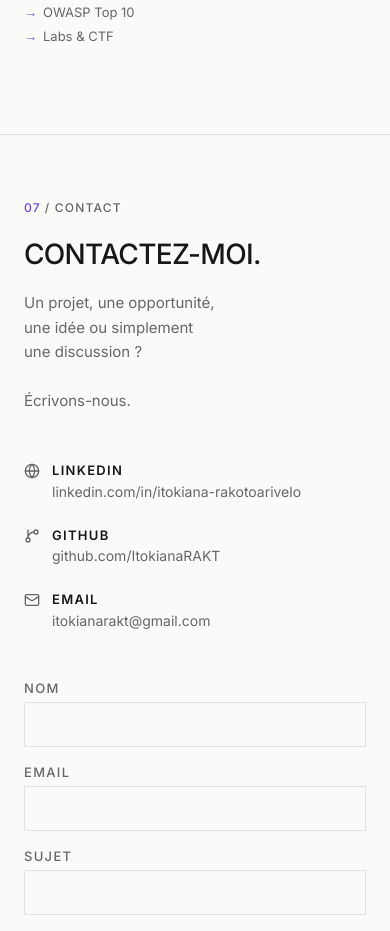
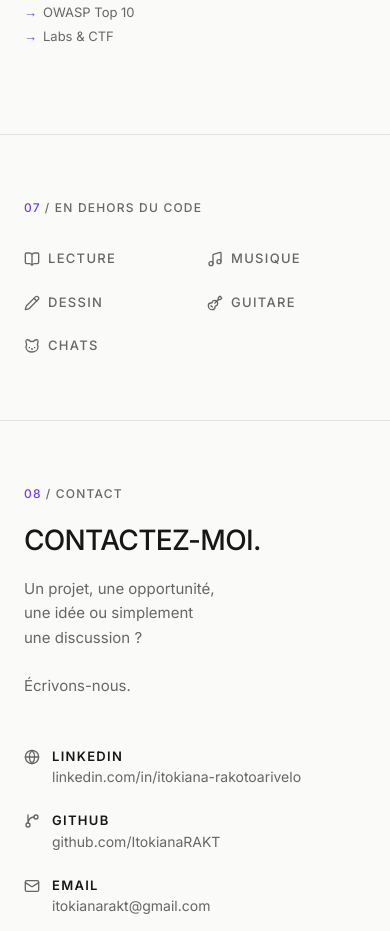
Before and after one commit to ItokianaRAKT/portfolio, a React (Vite) app: page / in a window 390 px wide. Shown: the part 7580-8511 px from the top of the page. Built offline with nearby package versions, Linux system fonts and the light colour scheme.

Commit message:
fix: restore BeyondCode, update navbar (PROJETS→#project, EXPLORER→COMPÉTENCES), add id to MainProject

```diff
--- a/src/App.tsx
+++ b/src/App.tsx
@@ -6,6 +6,7 @@ import { MainProject } from './sections/MainProject'
 import { Projects } from './sections/Projects'
 import { Skills } from './sections/Skills'
 import { Exploration } from './sections/Exploration'
+import { BeyondCode } from './sections/BeyondCode'
 import { Contact } from './sections/Contact'
 import { Footer } from './components/Footer'
 
@@ -27,6 +28,7 @@ function App() {
           <Projects />
           <Skills />
           <Exploration />
+          <BeyondCode />
           <Contact />
         </main>
         <Footer />
--- a/src/components/Navbar.tsx
+++ b/src/components/Navbar.tsx
@@ -6,8 +6,8 @@ import { ThemeToggle } from './ThemeToggle'
 const NAV_LINKS = [
   { href: '#home', label: 'ACCUEIL' },
   { href: '#about', label: 'À PROPOS' },
-  { href: '#projects', label: 'PROJETS' },
-  { href: '#explore', label: 'EXPLORER' },
+  { href: '#project', label: 'PROJETS' },
+  { href: '#skills', label: 'COMPÉTENCES' },
   { href: '#contact', label: 'CONTACT' },
 ] as const
 
--- /dev/null
+++ b/src/data/hobbies.ts
@@ -0,0 +1,16 @@
+import { BookOpen, Music, Pencil, Guitar, Cat } from 'lucide-react'
+import type { ComponentType } from 'react'
+
+export interface Hobby {
+  id: string
+  label: string
+  icon: ComponentType<{ className?: string }>
+}
+
+export const hobbies: Hobby[] = [
+  { id: 'reading', label: 'LECTURE', icon: BookOpen },
+  { id: 'music', label: 'MUSIQUE', icon: Music },
+  { id: 'drawing', label: 'DESSIN', icon: Pencil },
+  { id: 'guitar', label: 'GUITARE', icon: Guitar },
+  { id: 'cats', label: 'CHATS', icon: Cat },
+]
--- /dev/null
+++ b/src/sections/BeyondCode.tsx
@@ -0,0 +1,28 @@
+import { motion } from 'motion/react'
+import { SectionLabel } from '../components/SectionLabel'
+import { HobbyItem } from '../components/HobbyItem'
+import { hobbies } from '../data/hobbies'
+
+export function BeyondCode() {
+  return (
+    <section className="border-t border-border-light dark:border-border-dark">
+      <div className="mx-auto max-w-[1440px] px-6 py-16 md:px-11 md:py-24">
+        <SectionLabel number="07" label="EN DEHORS DU CODE" />
+
+        <div className="mt-8 grid grid-cols-2 justify-center gap-6 sm:grid-cols-3 lg:grid-cols-5">
+          {hobbies.map((hobby, index) => (
+            <motion.div
+              key={hobby.id}
+              initial={{ opacity: 0, y: 10 }}
+              whileInView={{ opacity: 1, y: 0 }}
+              viewport={{ once: true, margin: '-30px' }}
+              transition={{ duration: 0.3, delay: index * 0.05 }}
+            >
+              <HobbyItem hobby={hobby} />
+            </motion.div>
+          ))}
+        </div>
+      </div>
+    </section>
+  )
+}
--- a/src/sections/Contact.tsx
+++ b/src/sections/Contact.tsx
@@ -13,7 +13,7 @@ export function Contact() {
   return (
     <section id="contact" className="border-t border-border-light dark:border-border-dark">
       <div className="mx-auto max-w-[1440px] px-6 py-16 md:px-11 md:py-24">
-        <SectionLabel number="07" label="CONTACT" />
+        <SectionLabel number="08" label="CONTACT" />
 
         <div className="grid gap-12 md:grid-cols-3 md:gap-12">
           <motion.div
--- a/src/sections/MainProject.tsx
+++ b/src/sections/MainProject.tsx
@@ -5,7 +5,7 @@ import { ProjectMockup } from '../components/ProjectMockup'
 
 export function MainProject() {
   return (
-    <section className="border-t border-border-light dark:border-border-dark">
+    <section id="project" className="border-t border-border-light dark:border-border-dark">
       <div className="mx-auto max-w-360 px-6 py-16 md:px-11 md:py-24">
         <SectionLabel number="03" label="PROJET PRINCIPAL" />
 
```
